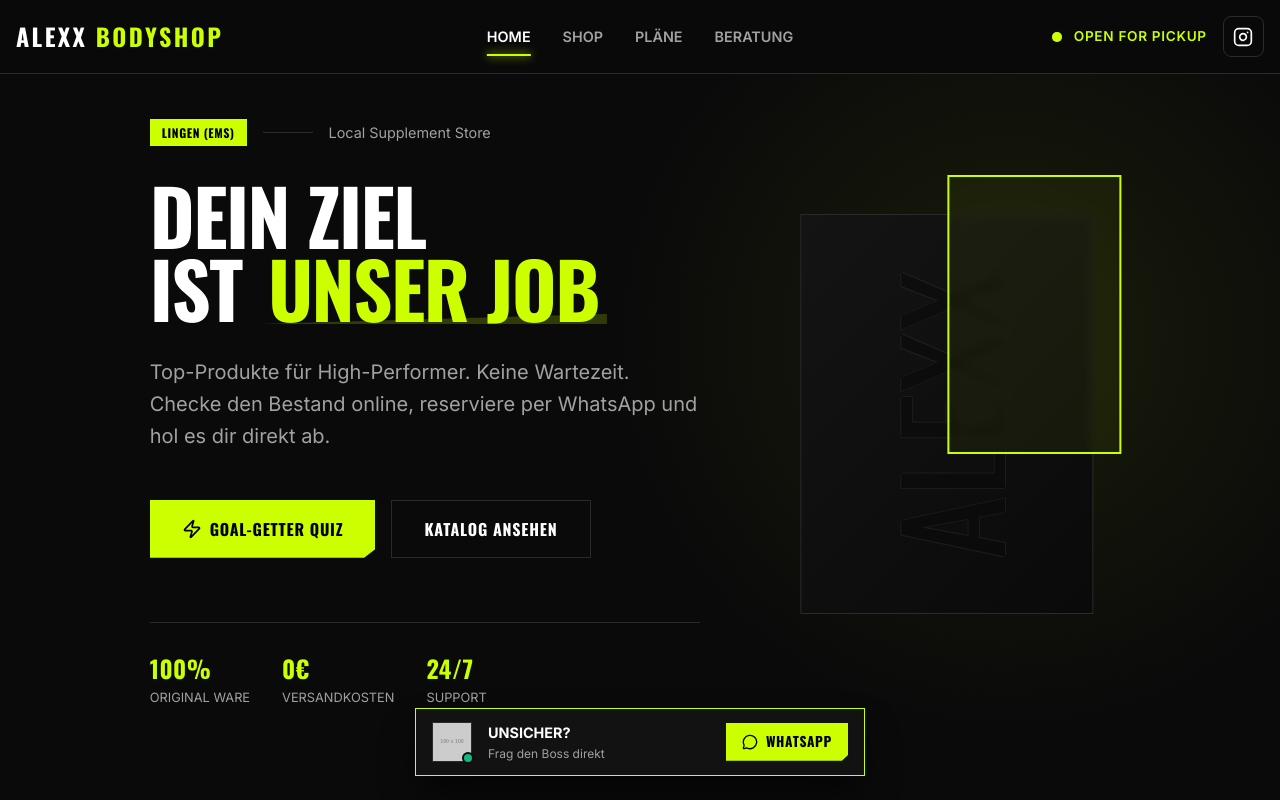
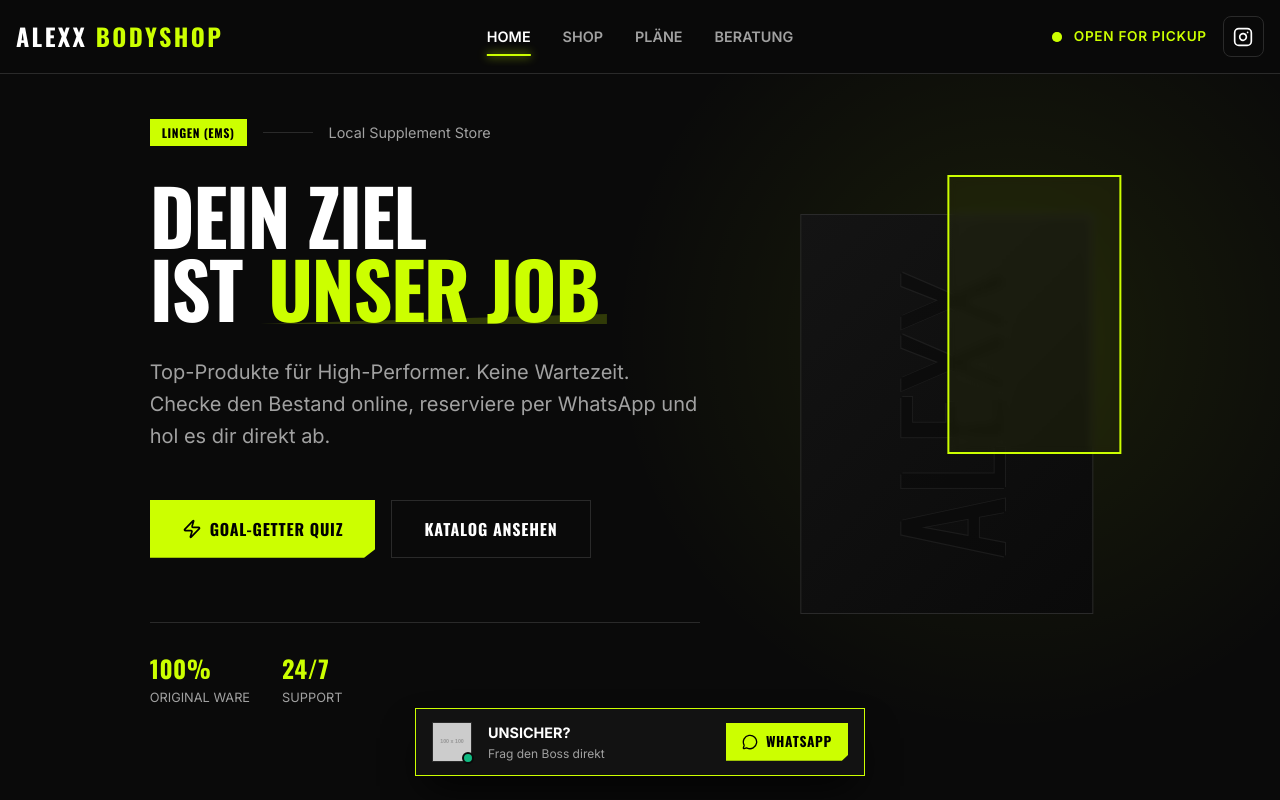
Before and after one commit to 123Marcelin0/ALEXBODYSHOPNEW, a React (Vite) app: page / in a window 1280 px wide. Shown: the top 800 px of the page. Built offline with nearby package versions, Linux system fonts and the light colour scheme.

Commit message:
Remove 0€ shipping cost text

```diff
--- a/src/components/Hero.jsx
+++ b/src/components/Hero.jsx
@@ -64,10 +64,6 @@
                         <div>
                             <h4 style={{ fontSize: '1.5rem', marginBottom: '0.2rem', color: 'var(--color-accent)' }}>100%</h4>
                             <span style={{ fontSize: '0.8rem', textTransform: 'uppercase', color: 'var(--color-text-muted)' }}>Original Ware</span>
-                        </div>
-                        <div>
-                            <h4 style={{ fontSize: '1.5rem', marginBottom: '0.2rem', color: 'var(--color-accent)' }}>0€</h4>
-                            <span style={{ fontSize: '0.8rem', textTransform: 'uppercase', color: 'var(--color-text-muted)' }}>Versandkosten</span>
                         </div>
                         <div>
                             <h4 style={{ fontSize: '1.5rem', marginBottom: '0.2rem', color: 'var(--color-accent)' }}>24/7</h4>
```
